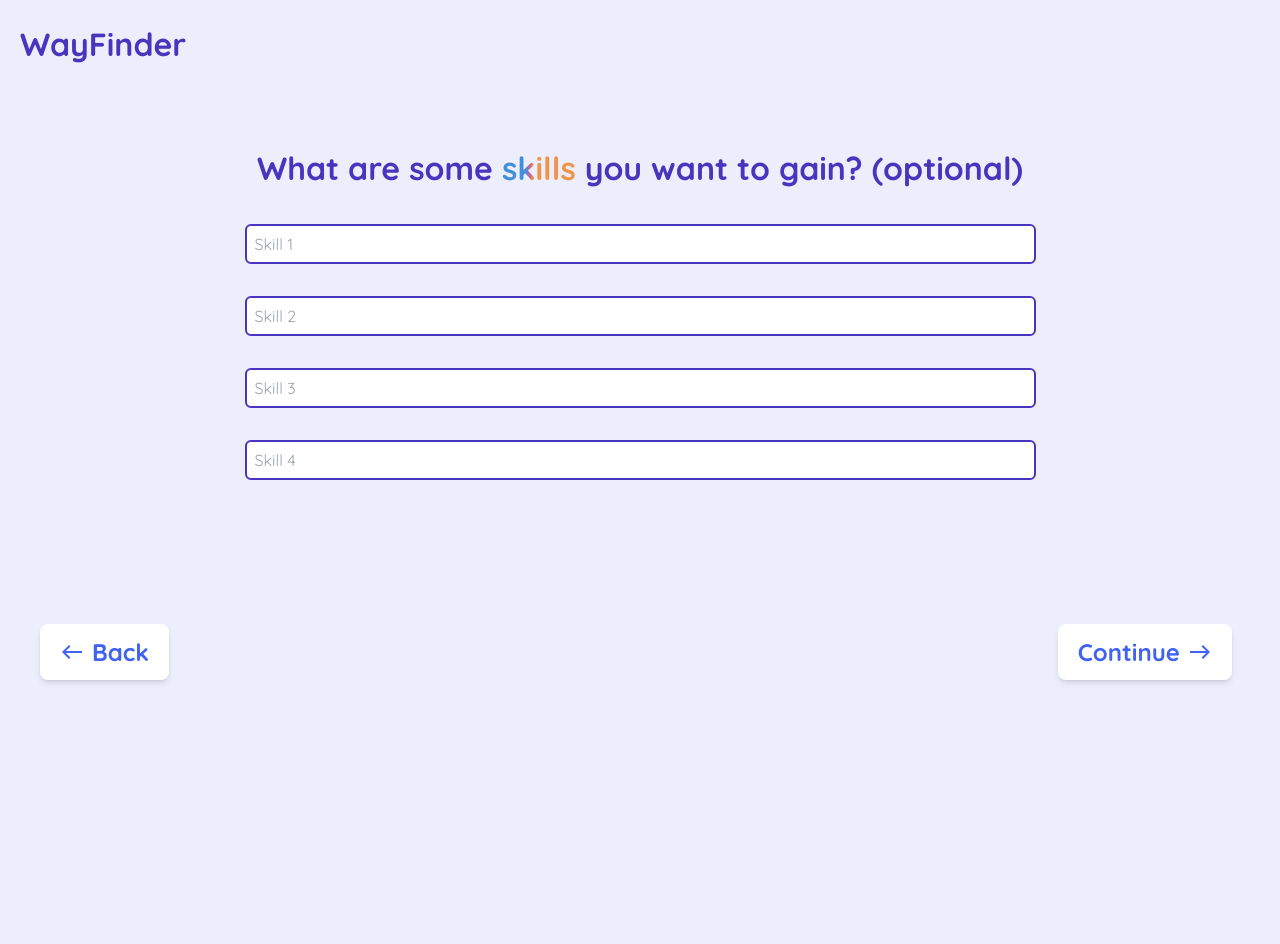
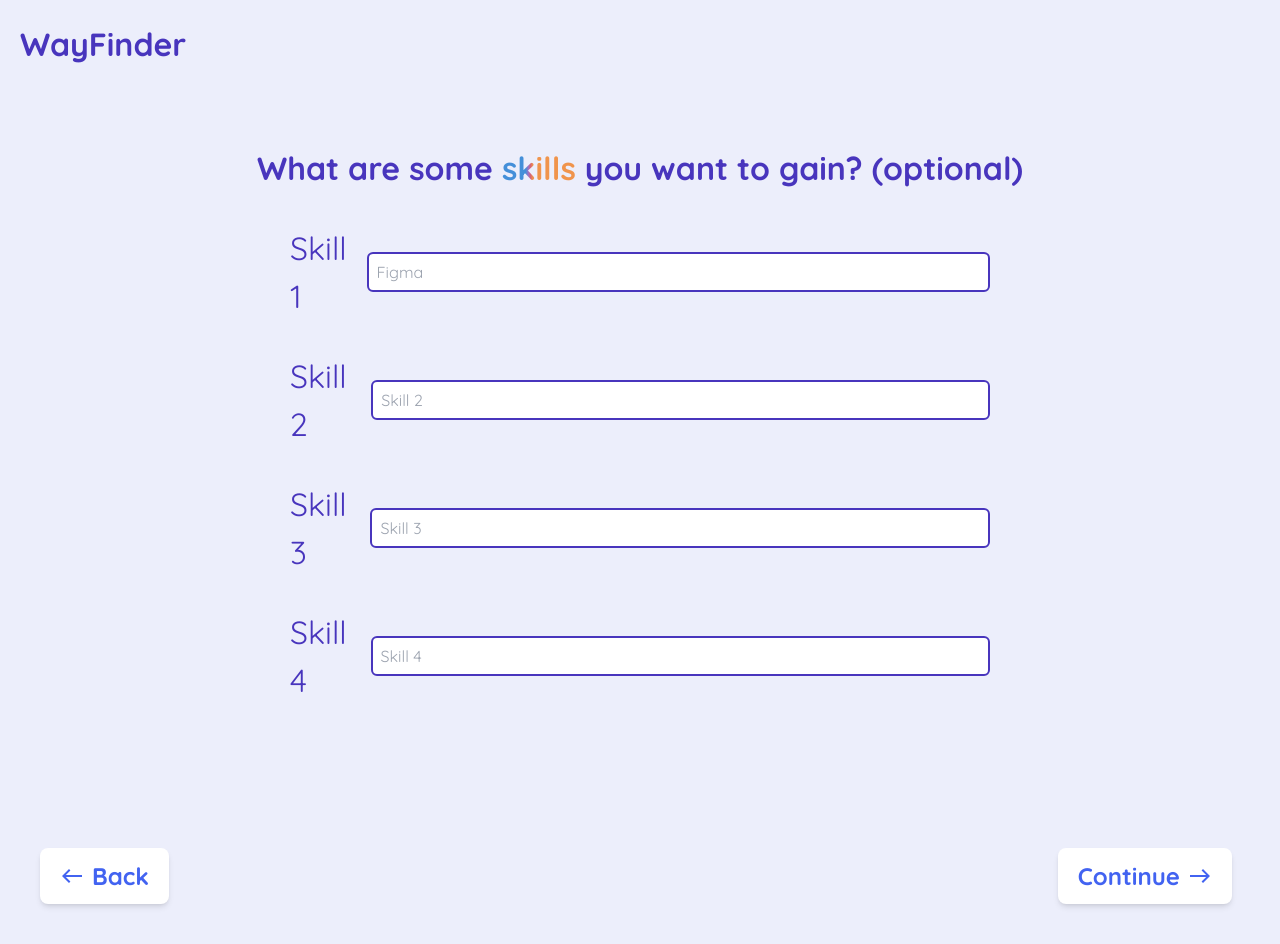
Before and after one commit to britzky/career-coach, a React (Vite) app in the folder frontend/career-coach/: page /desired-skills in a window 1280 px wide. Built offline with nearby package versions, Linux system fonts and the light colour scheme.

Commit message:
minor revisions to timeframe, budget, hours per week, and job level pages

```diff
--- a/frontend/career-coach/src/components/CareerInfoCard/CareerInfoCard.tsx
+++ b/frontend/career-coach/src/components/CareerInfoCard/CareerInfoCard.tsx
@@ -1,17 +1,19 @@
 interface CareerInfoCardProps {
   text: string;
   tag: string;
+  years?: string;
   onCardClick: (tag: string) => void;
 }
 
-export const CareerInfoCard: React.FC<CareerInfoCardProps> = ({ text, tag, onCardClick }) => {
+export const CareerInfoCard: React.FC<CareerInfoCardProps> = ({ text, tag, years, onCardClick }) => {
   return (
       <div
         className="border-2 border-purpleText w-[250px] h-[200px] rounded-[10px] cursor-pointer"
         onClick={() => onCardClick(tag)}
       >
-        <div className="flex justify-center items-center min-h-[200px]">
+        <div className="flex flex-col justify-center items-center min-h-[200px]">
           <p className="text-purpleText text-base font-medium text-center">{text}</p>
+          {years && <p className="text-purpleText text-base font-medium text-center">{years}</p>}
         </div>
       </div>
   )
--- a/frontend/career-coach/src/pages/Budget/Budget.tsx
+++ b/frontend/career-coach/src/pages/Budget/Budget.tsx
@@ -10,8 +10,9 @@ export const Budget: React.FC = () => {
           <p className='text-purpleText text-base font-bold'>What is your <span className="bg-budget gradient-text">total budget</span>? (optional)</p>
         </div>
         <div className='flex justify-center'>
-          <div>
+          <div className='flex items-center'>
             <InputBox placeholder='$100'/>
+            <span className='ml-2'>USD</span>
           </div>
         </div>
         <div className="flex justify-between mt-40 w-[1200px]">
--- a/frontend/career-coach/src/pages/DesiredSkills/DesiredSkills.tsx
+++ b/frontend/career-coach/src/pages/DesiredSkills/DesiredSkills.tsx
@@ -9,18 +9,24 @@ export const DesiredSkills = () => {
         <div className="flex justify-center mb-8">
           <p className="text-purpleText text-base font-bold">What are some<span className="bg-desired-skills gradient-text"> skills </span>you want to gain? (optional)</p>
         </div>
-        <div className="flex flex-col justify-center w-[791px]">
-          <div className='mb-8'>
-            <InputBox placeholder='Skill 1' border/>
+        <div className='flex justify-center'> {/* added this line/div  */}
+          <div className="flex flex-col justify-center w-[700px]">
+            <div className='mb-8 flex items-center'>
+              <span className='mr-2 text-purpleText text-base'>Skill 1</span>
+              <InputBox placeholder='Figma' border/>
             </div>
-          <div className='mb-8'>
+            <div className='mb-8 flex items-center'>
+              <span className='mr-2 text-purpleText text-base'>Skill 2</span>
               <InputBox placeholder='Skill 2' border/>
             </div>
-          <div className='mb-8'>
+            <div className='mb-8 flex items-center'>
+              <span className='mr-2 text-purpleText text-base'>Skill 3</span>
               <InputBox placeholder='Skill 3' border/>
             </div>
-          <div className='mb-8'>
+            <div className='mb-8 flex items-center'>
+              <span className='mr-2 text-purpleText text-base'>Skill 4</span>
               <InputBox placeholder='Skill 4' border/>
+            </div>
           </div>
         </div>
         <div className="flex justify-between mt-28 w-[1200px]">
--- a/frontend/career-coach/src/pages/HoursPerWeek/HoursPerWeek.tsx
+++ b/frontend/career-coach/src/pages/HoursPerWeek/HoursPerWeek.tsx
@@ -19,8 +19,9 @@ export const HoursPerWeek = () => {
     <div className="flex justify-center min-h-screen w-full mt-14">
       <div className="flex flex-col items-center w-full max-w-[1200px]">
         <p className="text-purpleText text-base font-bold">How many <span className="bg-hours-per-week gradient-text">hours per week</span> can you dedicate?</p>
-        <div className="w-[210px] my-14">
+        <div className="w-[210px] my-14 flex items-center">
           <InputBox placeholder="40" onChange={handleInputChange} />
+          <span className='ml-2'>hours</span>
         </div>
         <div className="w-[943px]">
           <input
--- a/frontend/career-coach/src/pages/JobLevel/JobLevel.tsx
+++ b/frontend/career-coach/src/pages/JobLevel/JobLevel.tsx
@@ -20,20 +20,18 @@ export const JobLevel = () => {
         <div className="flex justify-center mb-8">
           <p className="text-purpleText text-base font-bold">What is your <span className="bg-desired-job-level gradient-text">Expected Level </span>at your new job?</p>
         </div>
-        <div className="flex gap-10 justify-center">
+        <div className="flex flex-wrap gap-10 justify-center">
           <div>
-            <CareerInfoCard text="Entry Level" tag="entry" onCardClick={handleCardClick}/>
-            <br />
-            <span>0-3 Years</span>
+            <CareerInfoCard text="Entry Level" years= "0-3 Years" tag="entry" onCardClick={handleCardClick}/>
           </div>
           <div>
-            <CareerInfoCard text="Mid Level 3-5 Years" tag="mid" onCardClick={handleCardClick}/>
+            <CareerInfoCard text="Mid Level" years= "3-5 Years" tag="mid" onCardClick={handleCardClick}/>
           </div>
           <div>
-            <CareerInfoCard text="Senior Level 5-7 Years" tag="senior" onCardClick={handleCardClick}/>
+            <CareerInfoCard text="Senior Level" years="5-7 Years" tag="senior" onCardClick={handleCardClick}/>
           </div>
           <div>
-            <CareerInfoCard text="Manager 7-10 Years" tag="manager" onCardClick={handleCardClick}/>
+            <CareerInfoCard text="Manager" years="7-10 Years" tag="manager" onCardClick={handleCardClick}/>
           </div>
         </div>
         <div className="flex justify-between mt-40">
--- a/frontend/career-coach/src/pages/SkillLevel/SkillLevel.tsx
+++ b/frontend/career-coach/src/pages/SkillLevel/SkillLevel.tsx
@@ -1,6 +1,7 @@
 import { useEffect } from 'react';
 import { CareerInfoCard } from '../../components';
 import { useCareerDetails } from '../../context/CareerContext';
+import { NavButton } from '../../components';
 
 export const SkillLevel = () => {
   const { careerDetails, updateCareer } = useCareerDetails()
@@ -30,6 +31,10 @@ export const SkillLevel = () => {
             <CareerInfoCard text="Expert" tag="expert" onCardClick={handleCardClick}/>
           </div>
         </div>
+        <div className="flex justify-between mt-40 w-[1200px]">
+          <NavButton back to='/timeframe'>Back</NavButton>
+          <NavButton to='/loading-screen'>Continue</NavButton>
+        </div>
       </div>
     </div>
   )
--- a/frontend/career-coach/src/pages/Timeframe/Timeframe.tsx
+++ b/frontend/career-coach/src/pages/Timeframe/Timeframe.tsx
@@ -8,11 +8,13 @@ export const Timeframe = () => {
           <p className="text-purpleText text-base font-bold">What is your expected<span className="bg-timeframe gradient-text"> timeframe</span>?</p>
         </div>
         <div className="flex flex-col items-center">
-          <div className='mb-6 w-40'>
+          <div className='mb-6 w-40 flex justify-center'> {/* added flex justify-center */}
             <InputBox placeholder='12 Months' required/>
+            <span className='ml-2'>Months</span> {/* added this line */}
           </div>
-          <div className='mb-6 w-40'>
+          <div className='mb-6 w-40 flex justify-center'>
             <InputBox placeholder='0 Years' required/>
+            <span className='ml-2'>Years</span>
           </div>
         </div>
         <div className="flex justify-between mt-40 w-[1200px]">
```
Lines whose indentation alone changed are shown as unchanged.
